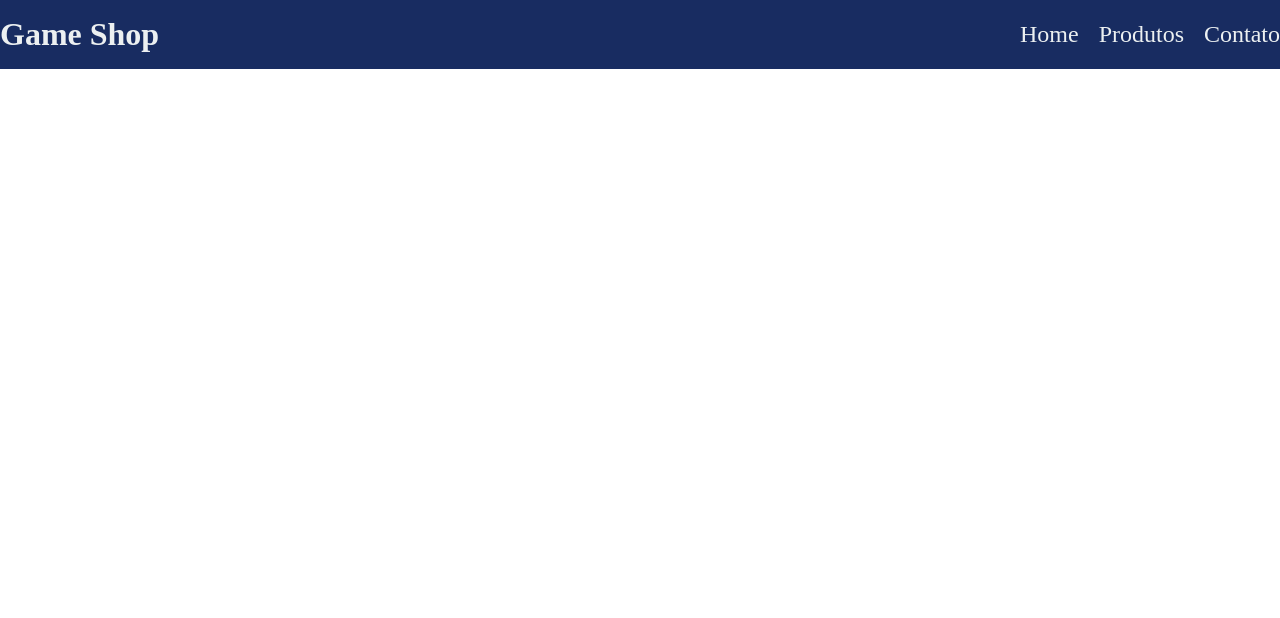
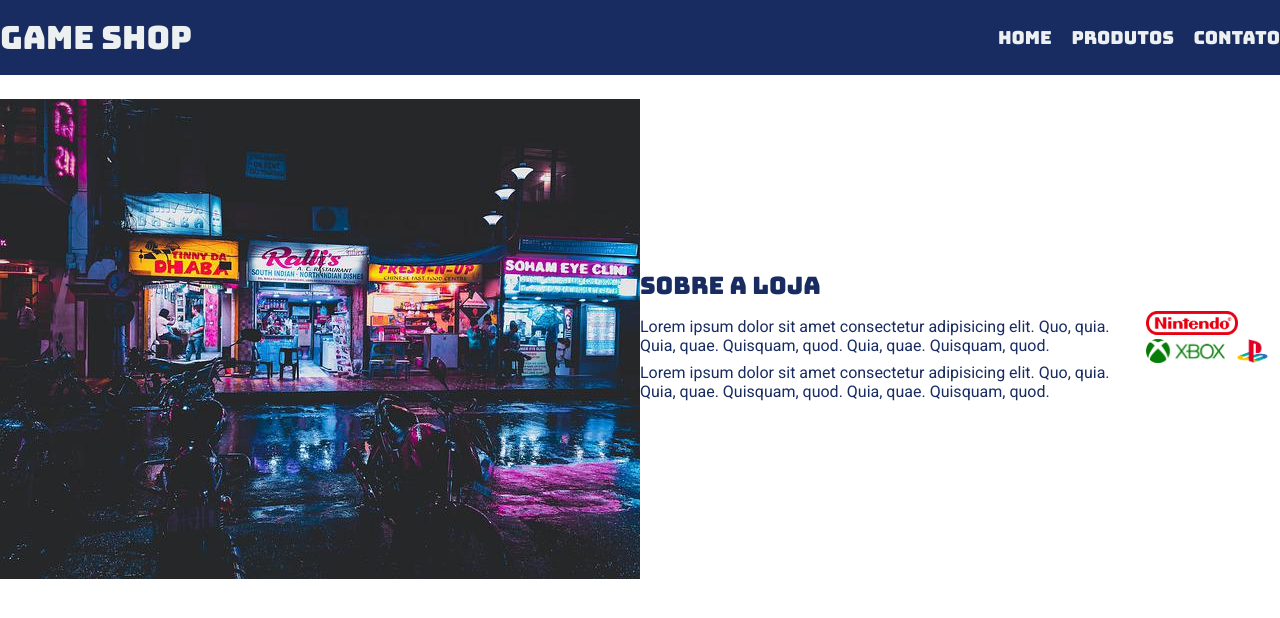
Before and after one commit to MrBanza/Game-Shop, a plain HTML site: page index.html in a window 1280 px wide. Drawn offline with Linux system fonts and the light colour scheme.

Commit message:
Feature. Trabalhando no 'Sobre a loja'

```diff
--- a/index.html
+++ b/index.html
@@ -5,6 +5,11 @@
     <meta name="viewport" content="width=device-width, initial-scale=1.0">
     <title>Game Shop - A sua loja de games</title>
     <link rel="stylesheet" href="/main.css">
+
+    <link rel="preconnect" href="https://fonts.googleapis.com">
+    <link rel="preconnect" href="https://fonts.gstatic.com" crossorigin>
+    <link href="https://fonts.googleapis.com/css2?family=Bungee&family=Roboto:ital,wght@0,100..900;1,100..900&display=swap" rel="stylesheet">
+
 </head>
 <body>
     <header>
@@ -19,5 +24,20 @@
             </nav>
         </div>
     </header>
+    <section>
+        <div class="container">
+            <img class="store-front" src="/images/loja.jpg" alt="Fachada da loja Game Shop">
+            <div>
+                <h2>Sobre a loja</h2>
+                <p>Lorem ipsum dolor sit amet consectetur adipisicing elit. Quo, quia. Quia, quae. Quisquam, quod. Quia, quae. Quisquam, quod.</p>
+                <p>Lorem ipsum dolor sit amet consectetur adipisicing elit. Quo, quia. Quia, quae. Quisquam, quod. Quia, quae. Quisquam, quod.</p>
+            </div>
+            <ul class="brands-list">
+                <li><img src="/images/nintendo.png" alt="Nintendo"></li>
+                <li><img src="/images/xbox.png" alt="Xbox"></li>
+                <li><img src="/images/playstation.png" alt="Playstation"></li>
+            </ul>
+        </div>
+    </section>
 </body>
 </html>
--- a/main.css
+++ b/main.css
@@ -2,6 +2,15 @@
     margin: 0px;
     padding: 0px;
     box-sizing: border-box;
+}
+
+header,
+section h2{
+    font-family: "Bungee", cursive;
+}
+
+body{
+    font-family: "Roboto", sans-serif;
 }
 
 header{
@@ -10,10 +19,15 @@ header{
     color: #ecf0f1;
 }
 
+header h1,
+section h2{
+    font-weight: normal;
+}
+
 header nav li{
     display: inline;
     margin-left: 16px;
-    font-size: 24px;
+    font-size: 18px;
 }
 
 header nav li a{
@@ -27,8 +41,39 @@ header nav li a{
     margin: 0 auto;
 }
 
-header .container{
+header .container,
+section .container{
     display: flex;
     align-items: center;
     justify-content: space-between;
 }
+
+.brands-list img{
+    height: 24px;
+}
+
+.brands-list li{
+    display: inline;
+    margin-right: 8px;
+}
+
+section.container{
+    align-items: flex-start;
+}
+
+section{
+    padding: 24px 0;
+    color: #182c61;
+}
+
+section h2{
+    margin-bottom: 16px;
+}
+
+section p{
+    margin-bottom: 8px;
+}
+
+store-front{
+    margin-right: 32px;
+}
```
